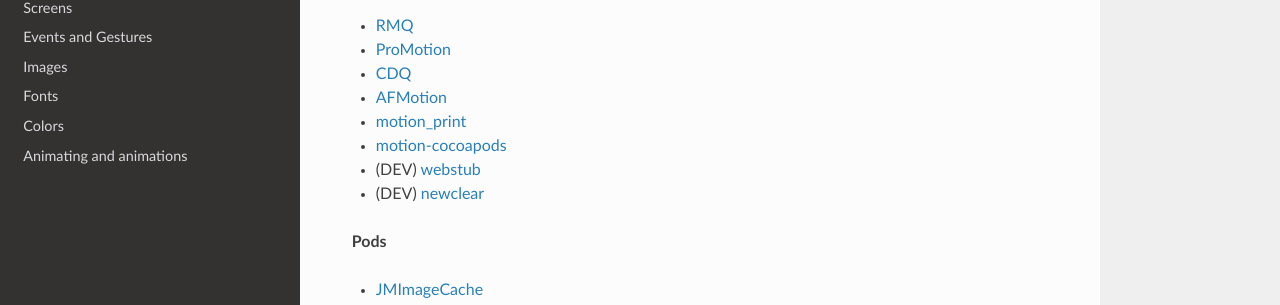
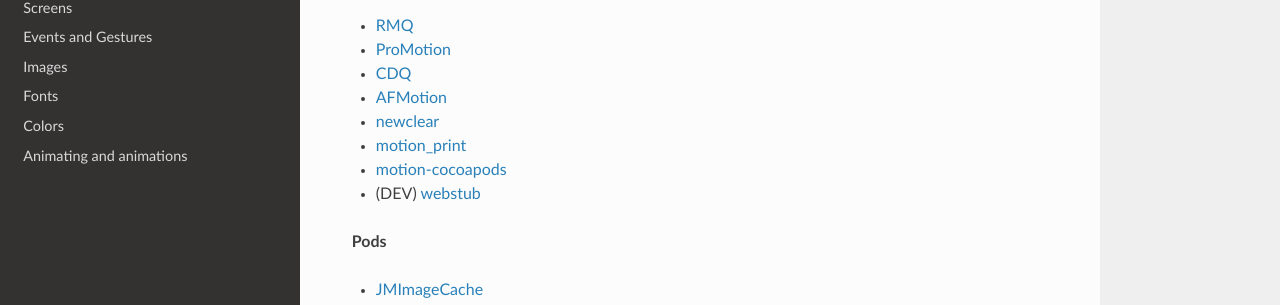
Before and after one commit to infinitered/redpotion, an MkDocs documentation site: the page built from docs/index.md, in a window 1280 px wide and 900 px high, scrolled down 2238 px. Shown: the part 445-750 px from the top of the window. Built offline with MkDocs 1.6.1, drawn with Linux system fonts in a browser that asks for light colours; nearby versions of some CDN libraries; old or Windows-style settings are respelled for this version of MkDocs.

Commit message:
removed newclear from dev section.

```diff
--- a/docs/index.md
+++ b/docs/index.md
@@ -36,10 +36,10 @@
 * [ProMotion](https://github.com/clearsightstudio/ProMotion)
 * [CDQ](https://github.com/infinitered/cdq)
 * [AFMotion](https://github.com/clayallsopp/afmotion)
+* [newclear](https://github.com/IconoclastLabs/newclear)
 * [motion_print](https://github.com/OTGApps/motion_print)
 * [motion-cocoapods](https://github.com/HipByte/motion-cocoapods)
 * (DEV) [webstub](https://github.com/nathankot/webstub)
-* (DEV) [newclear](https://github.com/IconoclastLabs/newclear)
 
 **Pods**
 
```
